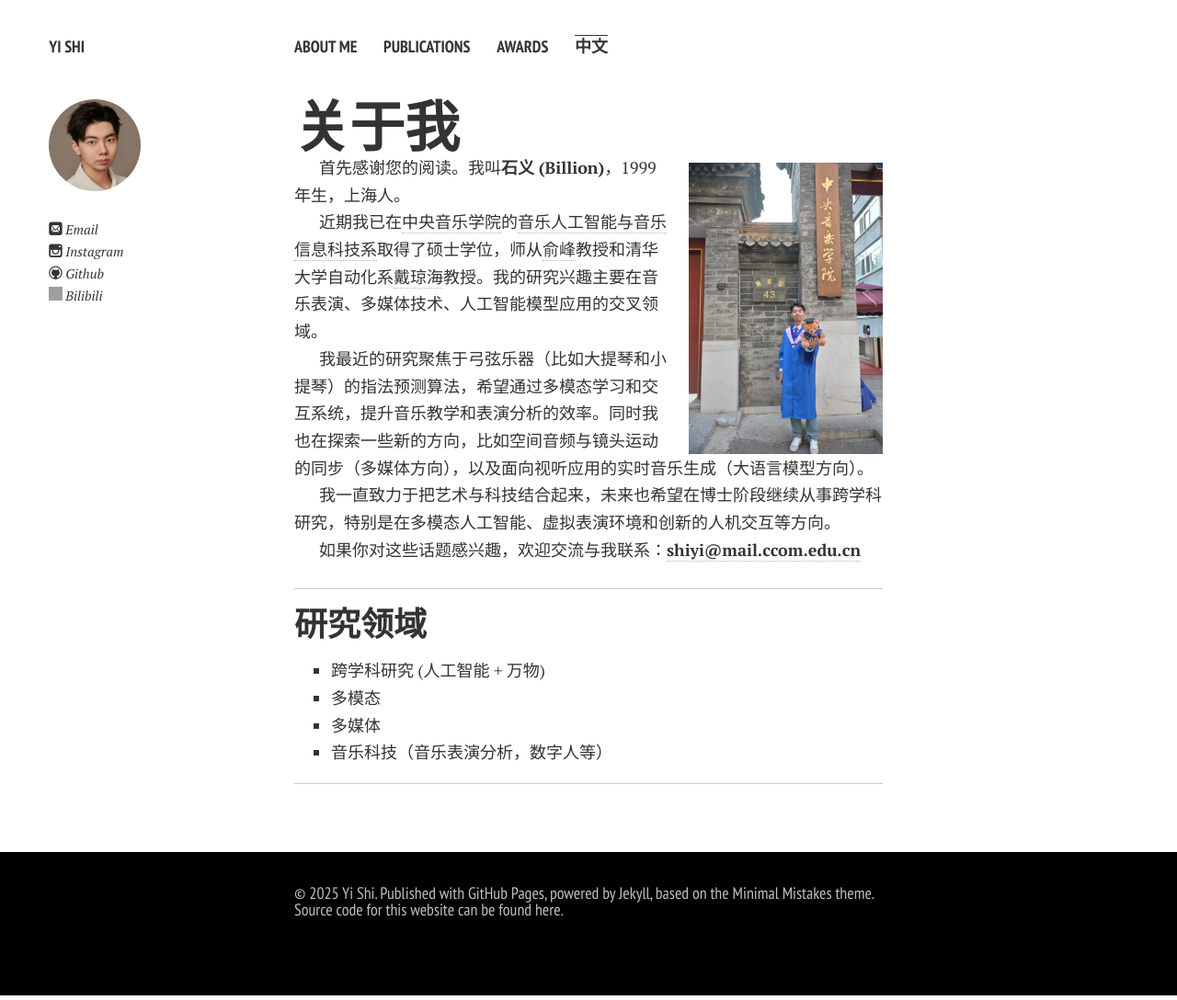
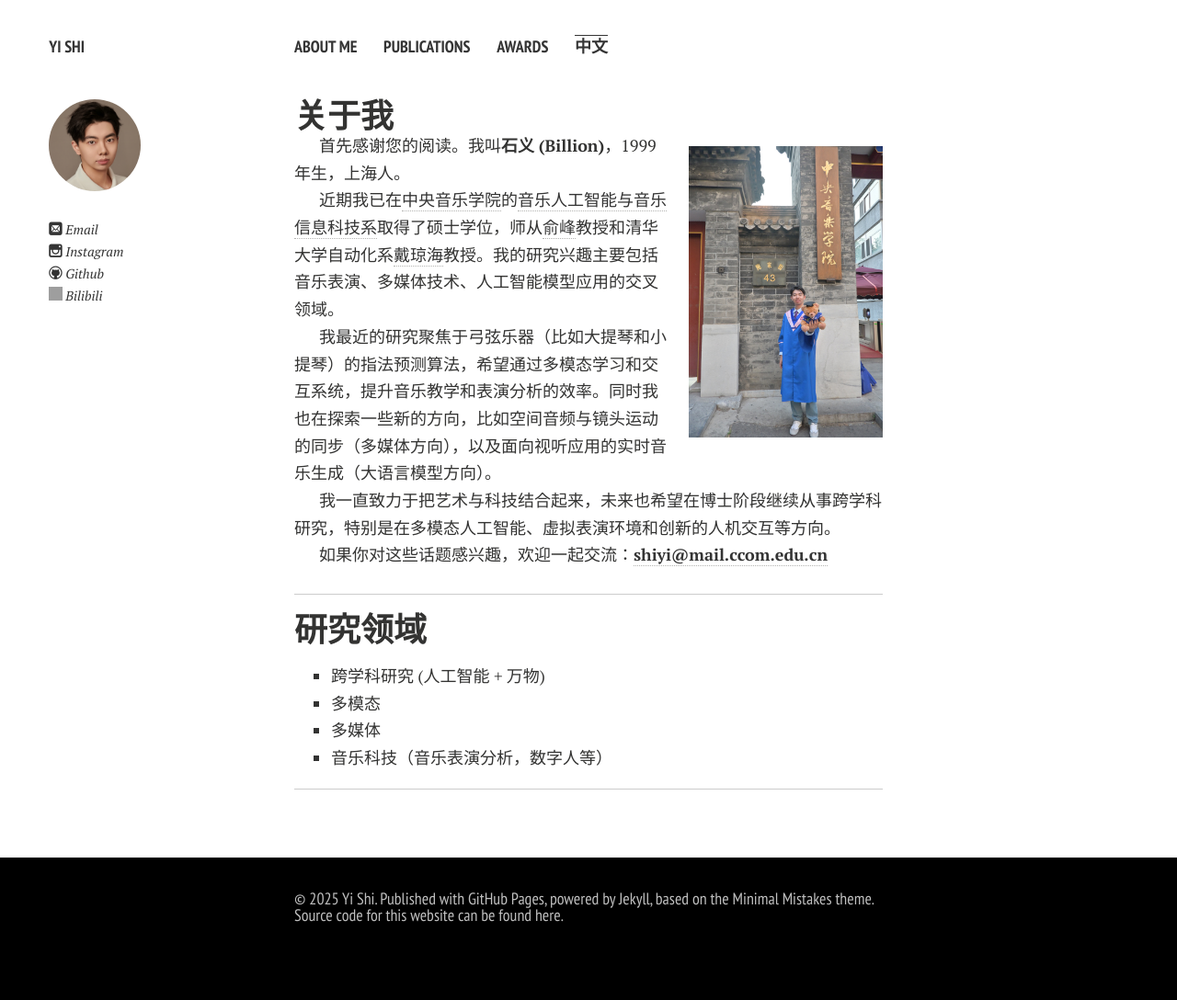
Before and after one commit to shiyi099/Billion.github.io, a Jekyll site: the page built from cn.md, in a window 1280 px wide. Shown: the whole page at 92% size. Built offline with Jekyll 4.4.1, drawn with Linux system fonts in a browser that asks for light colours; nearby versions of some CDN libraries; comment, search, counter and statistics services are not loaded; a style sheet for code colours, icons or effects is not loaded; grey boxes are pictures that could not be loaded.

Commit message:
Update cn.md

```diff
--- a/cn.md
+++ b/cn.md
@@ -4,19 +4,19 @@ permalink: /cn/index.html
 title: 主页中文版
 ---
 
-# 关于我
+## 关于我
 
 <img title="" src="https://shiyi099.github.io/Billion.github.io/images/Yi Shi.jpg" alt="" class="floatpic">
 
 首先感谢您的阅读。我叫**石义 (Billion)**，1999年生，上海人。<br>
 
-近期我已在[中央音乐学院](https://zh.wikipedia.org/wiki/中央音乐学院)的[音乐人工智能与音乐信息科技系](https://www.ccom.edu.cn/jgk/jxdw/ylrgznyylxxkjx.htm)取得了硕士学位，师从[俞峰](https://baike.baidu.com/item/俞峰/2843997)教授和清华大学自动化系[戴琼海](https://baike.baidu.com/item/戴琼海)教授。我的研究兴趣主要在音乐表演、多媒体技术、人工智能模型应用的交叉领域。
+近期我已在[中央音乐学院](https://zh.wikipedia.org/wiki/中央音乐学院)的[音乐人工智能与音乐信息科技系](https://www.ccom.edu.cn/jgk/jxdw/ylrgznyylxxkjx.htm)取得了硕士学位，师从[俞峰](https://baike.baidu.com/item/俞峰/2843997)教授和清华大学自动化系[戴琼海](https://baike.baidu.com/item/戴琼海)教授。我的研究兴趣主要包括音乐表演、多媒体技术、人工智能模型应用的交叉领域。
 
 我最近的研究聚焦于弓弦乐器（比如大提琴和小提琴）的指法预测算法，希望通过多模态学习和交互系统，提升音乐教学和表演分析的效率。同时我也在探索一些新的方向，比如空间音频与镜头运动的同步（多媒体方向），以及面向视听应用的实时音乐生成（大语言模型方向）。
 
 我一直致力于把艺术与科技结合起来，未来也希望在博士阶段继续从事跨学科研究，特别是在多模态人工智能、虚拟表演环境和创新的人机交互等方向。
 
-如果你对这些话题感兴趣，欢迎交流与我联系：[**shiyi@mail.ccom.edu.cn**](mailto:shiyi@ccom.edu.cn)
+如果你对这些话题感兴趣，欢迎一起交流：[**shiyi@mail.ccom.edu.cn**](mailto:shiyi@ccom.edu.cn)
 
 ---
 
```
